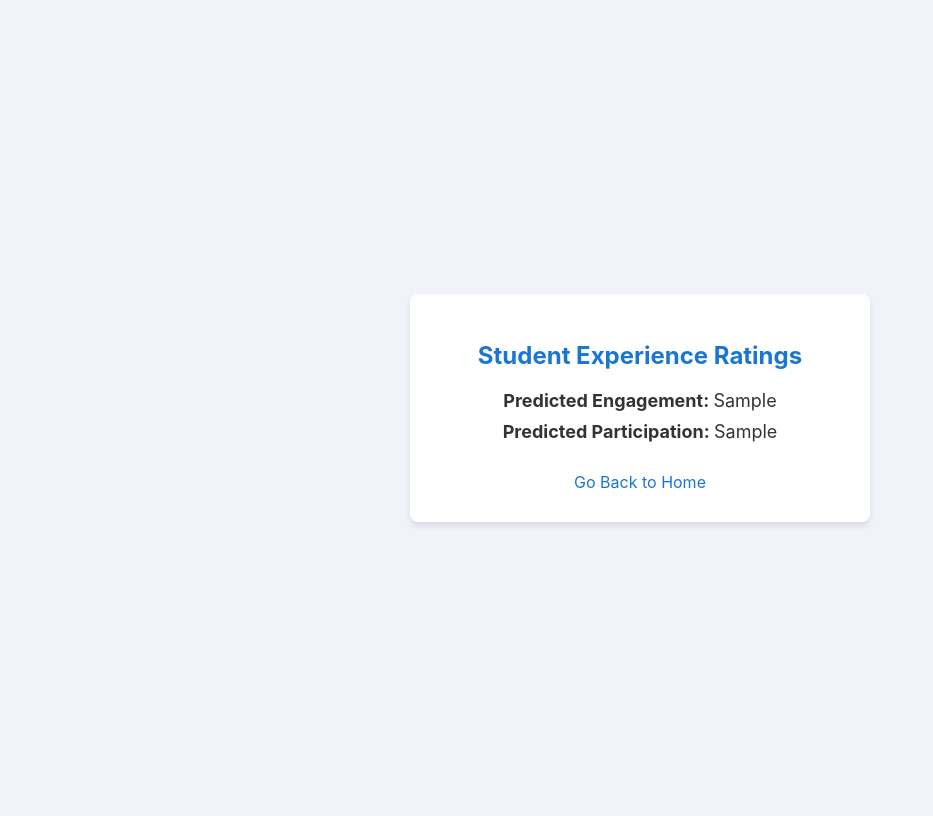
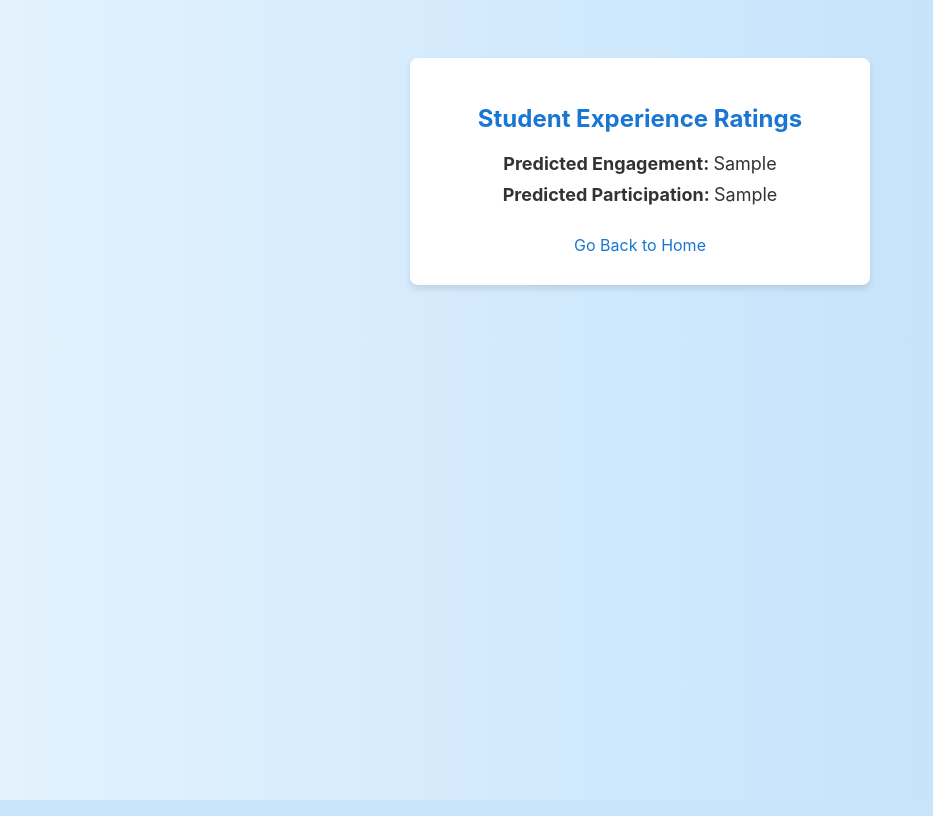
Before and after one commit to INFO3604ProjectOrganization/StudentEnrolmentPlan, a Flask app: template templates/student_experience.html in a window 1280 px wide. Shown: the whole page, without its empty margins (0-933 px from the left). Run offline with Flask 3, Linux system fonts and the light colour scheme; the template is opened without the code that fills it: most values are stand-ins (such as "Sample title", 1, 10 or a date in 2020); parts of the project's set-up code (start-up, migrations or seed data) failed here and were passed over.

Commit message:
Update student_experience.html

```diff
--- a/templates/student_experience.html
+++ b/templates/student_experience.html
@@ -7,15 +7,15 @@
     <style>
         body {
             font-family: 'Inter', sans-serif;
-            background-color: #f0f4f8;
+            background: linear-gradient(to right, #e3f2fd, #bbdefb);
             color: #333;
             display: flex;
             justify-content: center;
             align-items: center;
-            height: 100vh;
         }
         .container {
             background: white;
+            margin: 50px auto;
             padding: 30px;
             border-radius: 8px;
             box-shadow: 0 4px 6px rgba(0, 0, 0, 0.1);
```
